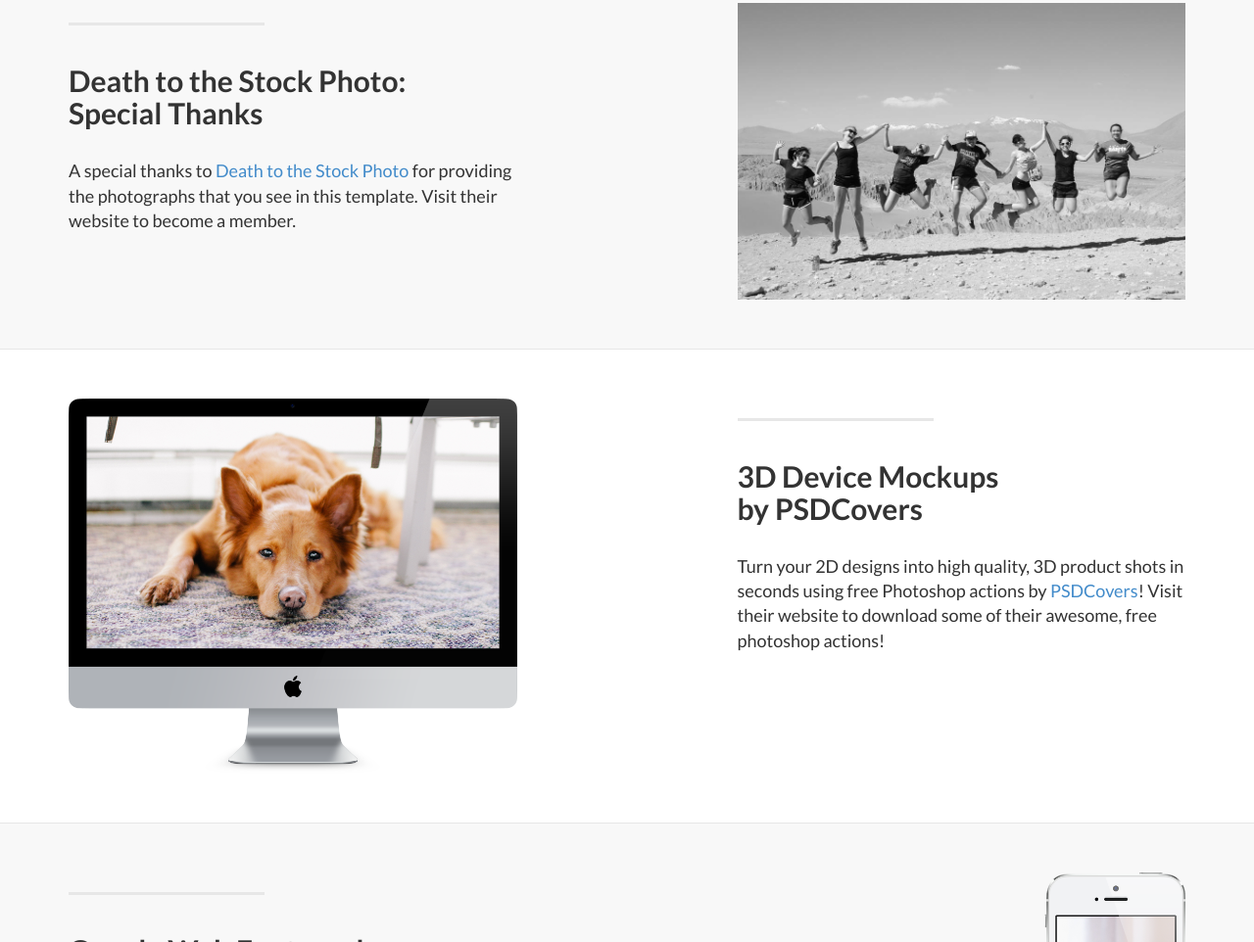
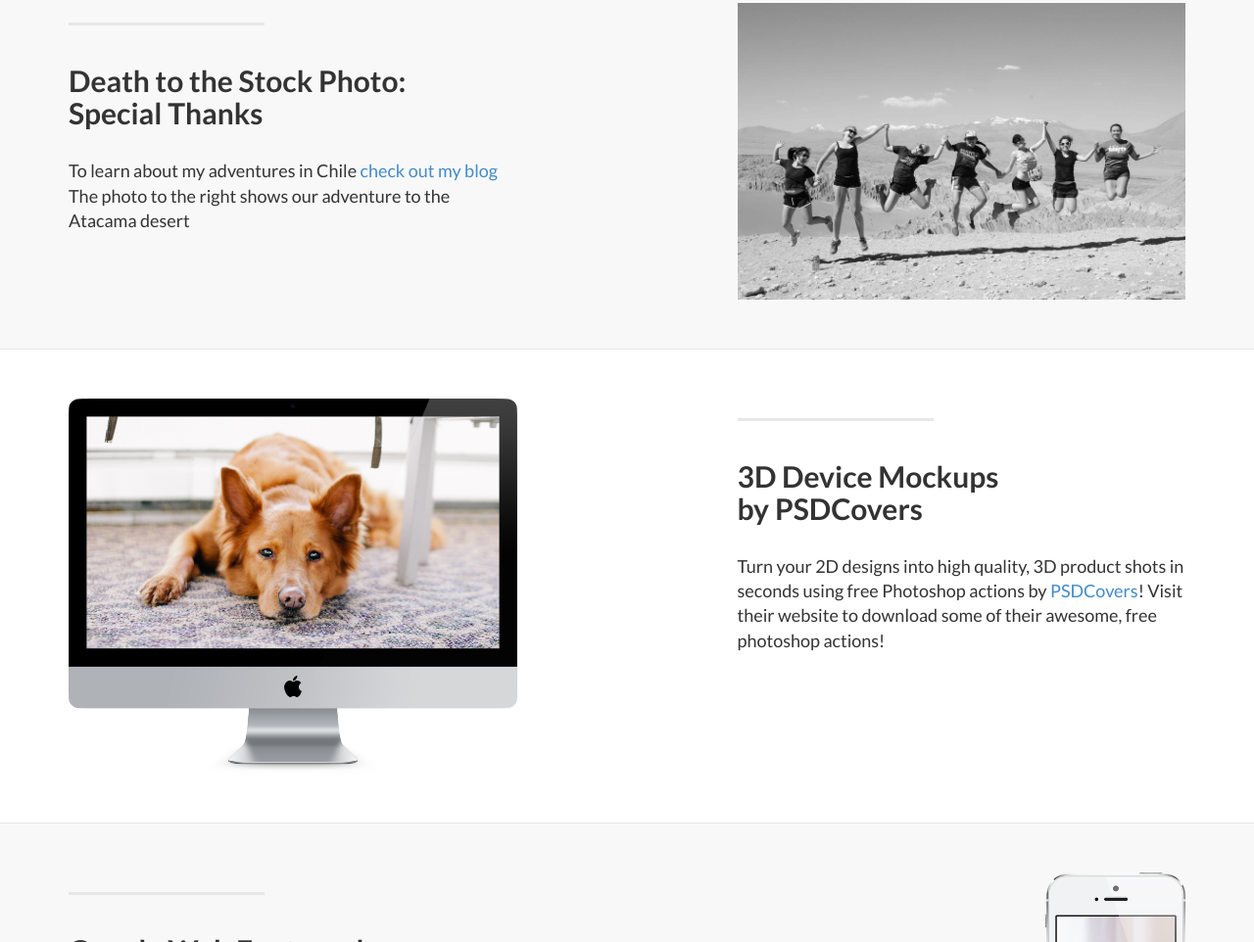
Before and after one commit to hashope7/hashope7.github.io, a plain HTML site: page index.html in a window 1280 px wide. Shown: the part 824-1786 px from the top of the page at 98% size. Drawn offline with Linux system fonts and the light colour scheme.

Commit message:
changed wording

```diff
--- a/index.html
+++ b/index.html
@@ -107,7 +107,7 @@
                     <hr class="section-heading-spacer">
                     <div class="clearfix"></div>
                     <h2 class="section-heading">Death to the Stock Photo:<br>Special Thanks</h2>
-                    <p class="lead">A special thanks to <a target="_blank" href="http://hashope-ch.tumblr.com/">Death to the Stock Photo</a> for providing the photographs that you see in this template. Visit their website to become a member.</p>
+                    <p class="lead">To learn about my adventures in Chile <a target="_blank" href="http://hashope-ch.tumblr.com/">check out my blog</a> The photo to the right shows our adventure to the Atacama desert</p>
                 </div>
                 <div class="col-lg-5 col-lg-offset-2 col-sm-6">
                     <img class="img-responsive" src="img/ipad.png" alt="">
```
